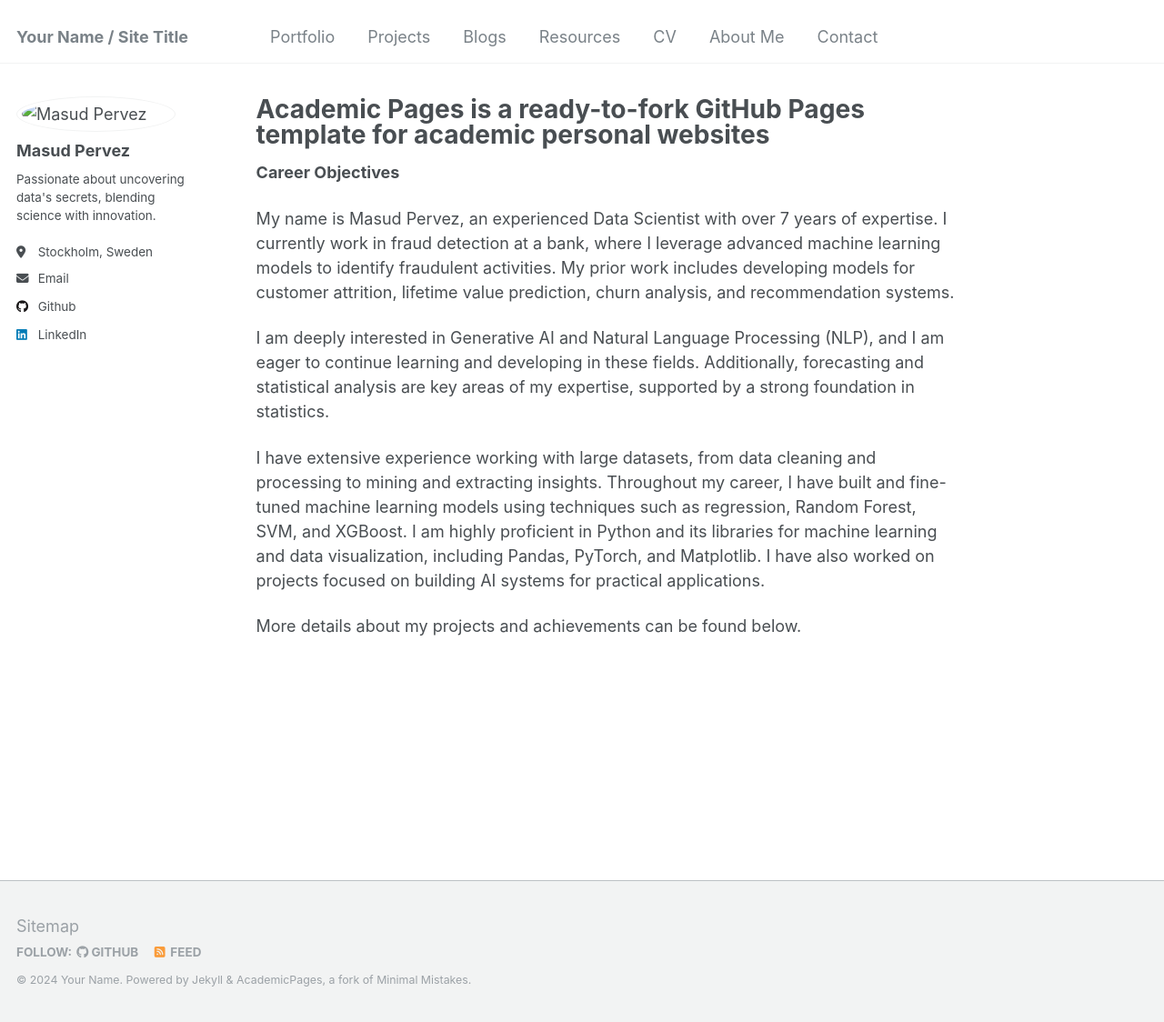
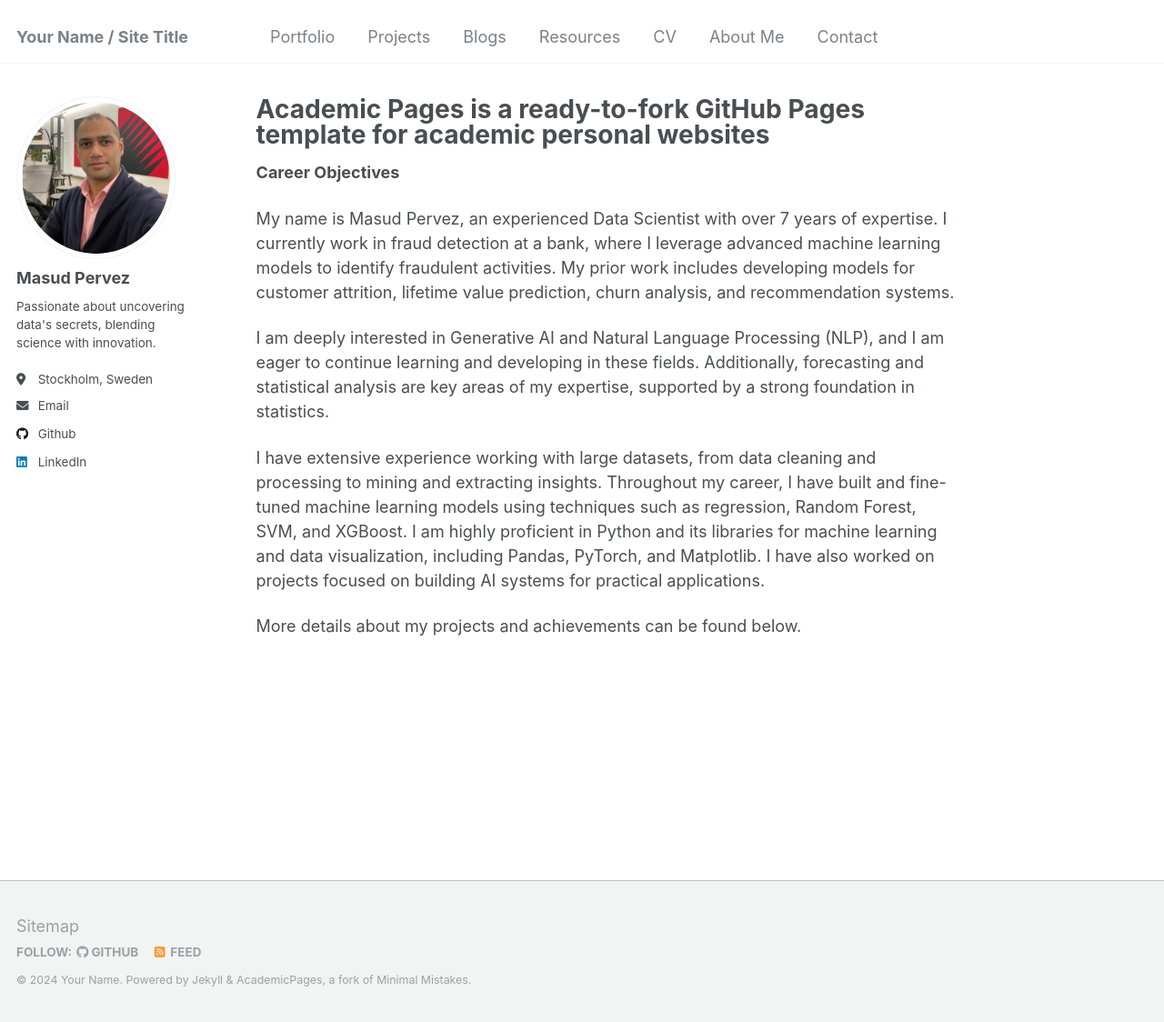
Before and after one commit to masudpervez27/portfolio, a Jekyll site: the page built from _pages/about.md, in a window 1280 px wide and 1124 px high. Shown: the whole window at 91% size. Built offline with Jekyll 4.4.1, drawn with Linux system fonts in a browser that asks for light colours.

Commit message:
update config yml file

```diff
--- a/_config.yml
+++ b/_config.yml
@@ -14,14 +14,14 @@ name                     : &name "Your Name"
 description              : &description "personal description"
 url                      : https://masudervez27.github.io # the base hostname & protocol for your site e.g. "https://mmistakes.github.io"
 baseurl                  : "" # the subpath of your site, e.g. "/blog"
-repository               : "portfolio"
+repository               : "/portfolio"
 
 # Site Author - The following control what appear as part of the author content on the side bar.
 #               If a field is blank the icon and link will not appear, otherwise it will be shown.
 #               Additional customization can be done by editing /_includes/author-profile.html
 author:
   # Biographic information
-  avatar           : "./images/profile.png"
+  avatar           : "profile.png"
   name             : "Masud Pervez"
   pronouns         : # example: "she/her"
   bio              : "Passionate about uncovering data's secrets, blending science with innovation."
```
